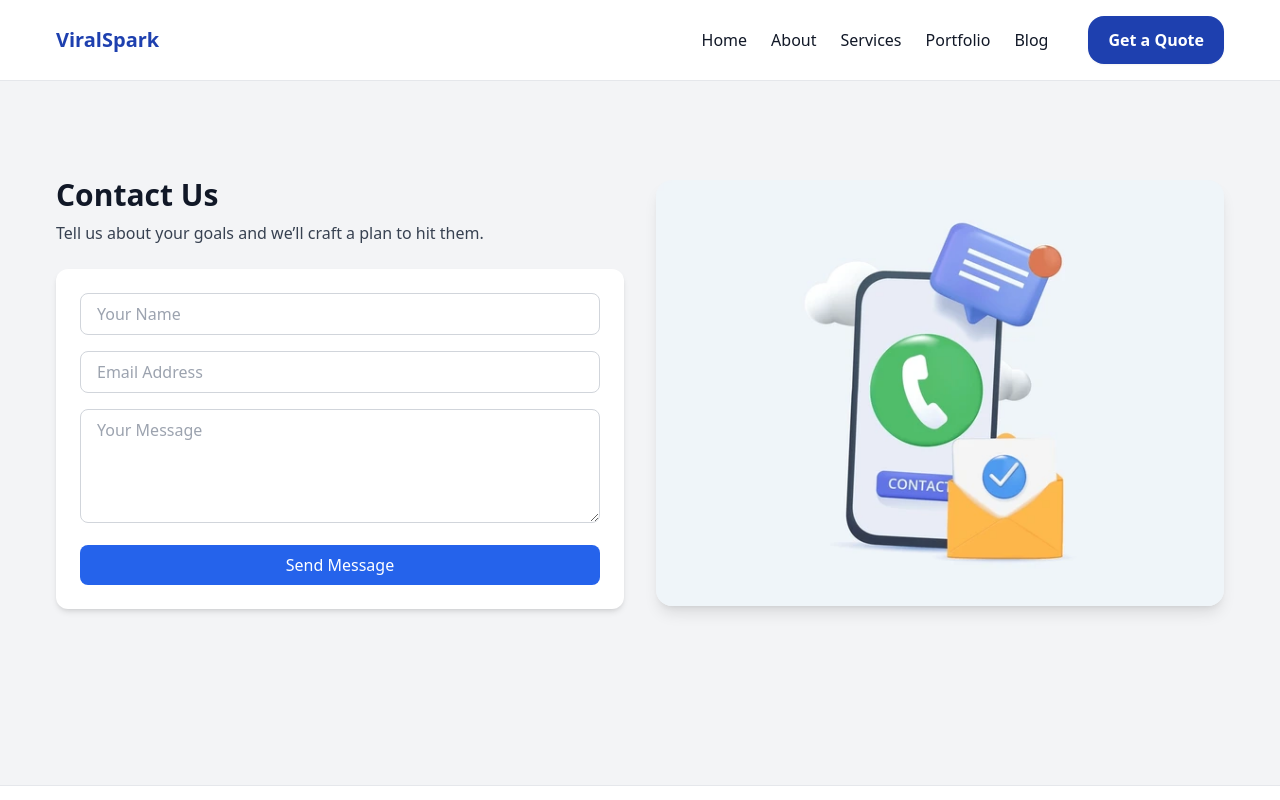
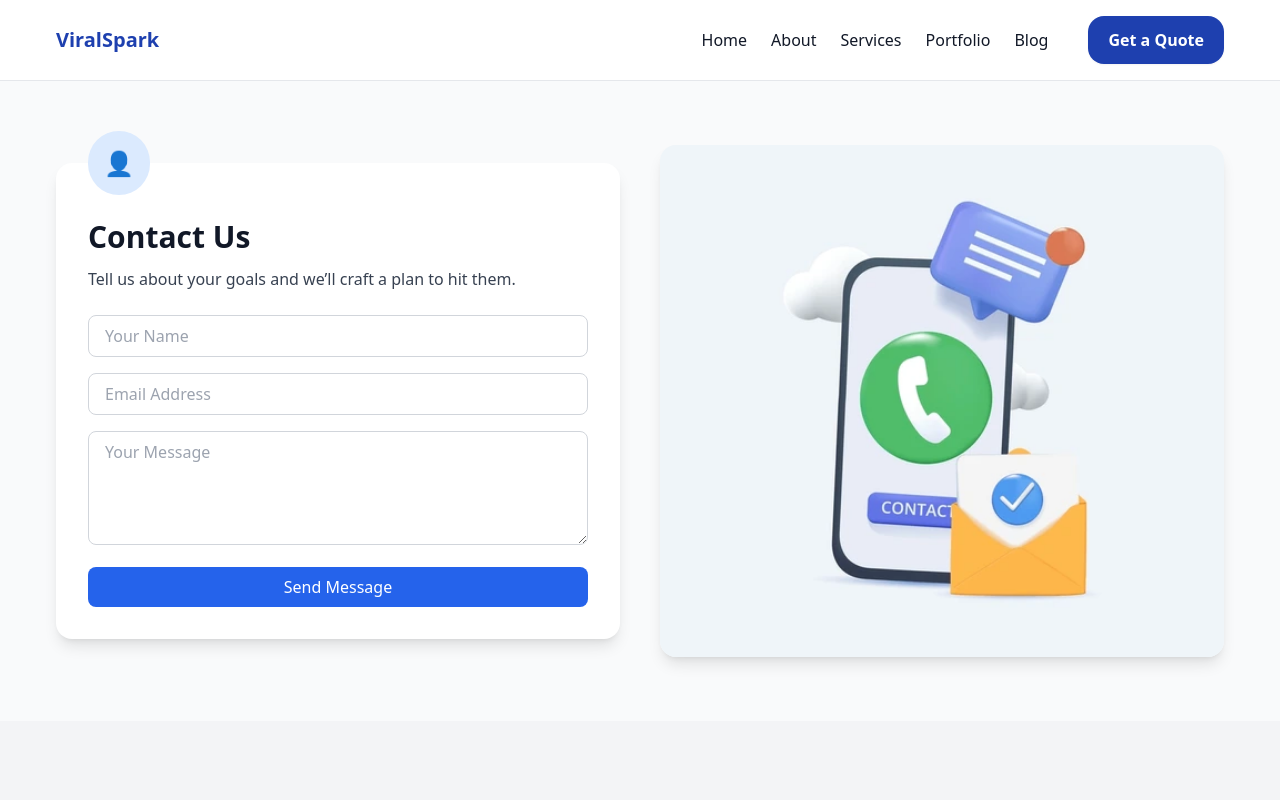
Before and after one commit to viralsparkconnect-hue/Viral-Sparq, a Next.js app: page /contact in a window 1280 px wide. Shown: the top 800 px of the page. Built offline with nearby package versions, Linux system fonts and the light colour scheme.

Commit message:
Update page.tsx

```diff
--- a/app/contact/page.tsx
+++ b/app/contact/page.tsx
@@ -11,20 +11,22 @@ export default function ContactPage() {
     setStatus("Sending...");
     const form = e.currentTarget;
     const formData = new FormData(form);
+
     const templateParams = {
-      from_name: String(formData.get("name") || ""),
-      from_email: String(formData.get("email") || ""),
-      message: String(formData.get("message") || ""),
+      from_name: formData.get("name")?.toString(),
+      from_email: formData.get("email")?.toString(),
+      message: formData.get("message")?.toString(),
       time: new Date().toLocaleString(),
     };
 
     try {
       const res = await emailjs.send(
-        "service_swm90td",
-        "template_m8a5z1h",
+        process.env.NEXT_PUBLIC_EMAILJS_SERVICE_ID as string,
+        process.env.NEXT_PUBLIC_EMAILJS_TEMPLATE_ID as string,
         templateParams,
-        { publicKey: "GNI9TMOJiV8twK7WZ" }
+        process.env.NEXT_PUBLIC_EMAILJS_PUBLIC_KEY as string
       );
+
       if (res.status === 200) {
         setStatus("✅ Thanks! We'll get back to you within 24 hours.");
         form.reset();
@@ -38,37 +40,41 @@ export default function ContactPage() {
   }
 
   return (
-    <section className="section py-12">
-      <div className="container mx-auto grid md:grid-cols-2 gap-8 items-center">
-        {/* Left: Form */}
-        <div>
-          <h1 className="text-3xl font-bold mb-2">Contact Us</h1>
+    <section className="py-16 bg-gray-50">
+      <div className="container mx-auto grid md:grid-cols-2 gap-10 items-center">
+
+        {/* Left: Form Card */}
+        <div className="bg-white p-8 rounded-2xl shadow-lg relative">
+          {/* Optional small avatar icon */}
+          <div className="absolute -top-8 left-8 bg-blue-100 p-4 rounded-full text-2xl">
+            👤
+          </div>
+
+          <h1 className="text-3xl font-bold mb-3 mt-6">Contact Us</h1>
           <p className="text-gray-700 mb-6">
             Tell us about your goals and we’ll craft a plan to hit them.
           </p>
-          <form
-            onSubmit={onSubmit}
-            className="space-y-4 bg-white p-6 rounded-xl shadow-md"
-          >
+
+          <form onSubmit={onSubmit} className="space-y-4">
             <input
               name="name"
+              placeholder="Your Name"
               required
-              placeholder="Your Name"
-              className="w-full border border-gray-300 rounded-lg px-4 py-2 focus:ring-2 focus:ring-blue-500"
+              className="w-full border border-gray-300 rounded-lg px-4 py-2 focus:ring-2 focus:ring-blue-500 outline-none"
             />
             <input
               type="email"
               name="email"
+              placeholder="Email Address"
               required
-              placeholder="Email Address"
-              className="w-full border border-gray-300 rounded-lg px-4 py-2 focus:ring-2 focus:ring-blue-500"
+              className="w-full border border-gray-300 rounded-lg px-4 py-2 focus:ring-2 focus:ring-blue-500 outline-none"
             />
             <textarea
               name="message"
-              required
               placeholder="Your Message"
               rows={4}
-              className="w-full border border-gray-300 rounded-lg px-4 py-2 focus:ring-2 focus:ring-blue-500"
+              required
+              className="w-full border border-gray-300 rounded-lg px-4 py-2 focus:ring-2 focus:ring-blue-500 outline-none"
             />
             <button
               type="submit"
@@ -80,13 +86,14 @@ export default function ContactPage() {
           </form>
         </div>
 
-        {/* Right: Image */}
-        <div className="relative aspect-[4/3] w-full rounded-2xl overflow-hidden shadow-lg">
+        {/* Right: Public Image */}
+        <div className="relative w-full h-80 md:h-[32rem] rounded-2xl overflow-hidden shadow-lg">
           <Image
-            src="/images/contact.jpg" // keep the image in public/images
+            src="/images/contact.jpg" // Make sure this exists in /public/images/
             alt="Contact Image"
             fill
             className="object-cover"
+            priority
           />
         </div>
       </div>
```
